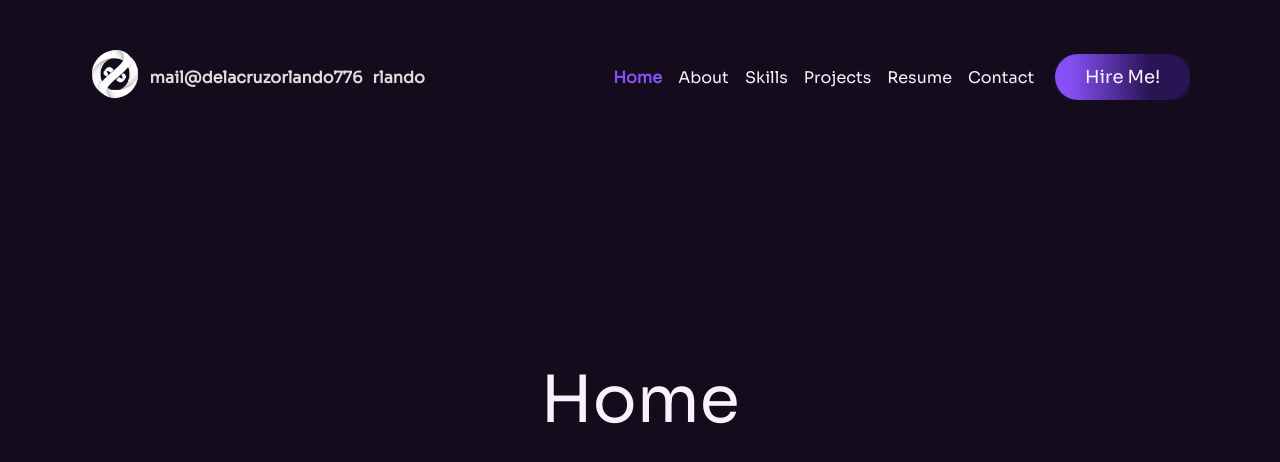
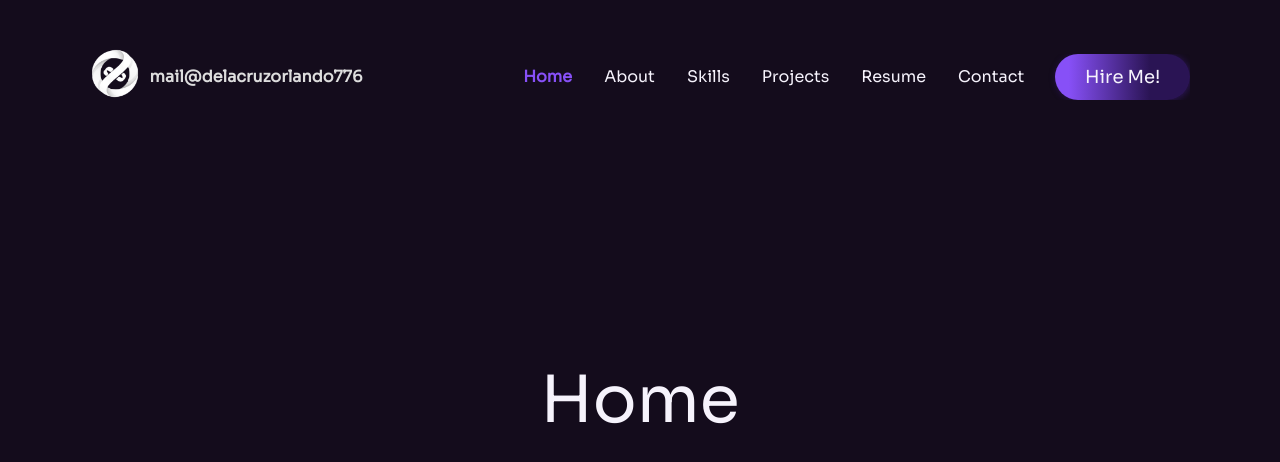
Before and after one commit to orly07/my-portfolio, a React (Vite) app: page / in a window 1280 px wide. Shown: the top 462 px of the page. Built offline with nearby package versions, Linux system fonts and the light colour scheme.

Commit message:
enhance: accessibility score in lighthouse

```diff
--- a/src/components/Buttons/HireMe.jsx
+++ b/src/components/Buttons/HireMe.jsx
@@ -1,3 +1,4 @@
+// src/components/Buttons/HireMe.jsx
 import * as S from "./styles/HireMe.styled"
 const HireMe = () => {
   return (
--- a/src/components/Navbar/Navbar.jsx
+++ b/src/components/Navbar/Navbar.jsx
@@ -1,35 +1,88 @@
-import { useState, useEffect } from "react";
+import { useState, useEffect, useCallback, useMemo, lazy, Suspense } from "react";
 import { Link } from "react-scroll";
 import { Menu, X } from "lucide-react";
-
+import { navLinks } from "./navLinks";
 import * as S from "./Navbar.styled";
 import logo from "../../assets/my-logo.png";
-import { HireMe } from "../Buttons";
-import { navLinks } from "./navLinks";
+
+const HireMe = lazy(() => import("../Buttons/HireMe"));
 
 const Navbar = () => {
   const [isOpen, setIsOpen] = useState(false);
   const [isScrolled, setIsScrolled] = useState(false);
 
-  // Scroll effect
   useEffect(() => {
-    const handleScroll = () => setIsScrolled(window.scrollY > 100);
-    window.addEventListener("scroll", handleScroll);
+    let ticking = false;
+
+    const handleScroll = () => {
+      if (!ticking) {
+        requestAnimationFrame(() => {
+          setIsScrolled(window.scrollY > 100);
+          ticking = false;
+        });
+        ticking = true;
+      }
+    };
+
+    window.addEventListener("scroll", handleScroll, { passive: true });
     return () => window.removeEventListener("scroll", handleScroll);
   }, []);
 
-  const toggleMenu = () => setIsOpen((prev) => !prev);
-  const closeMenu = () => setIsOpen(false);
+  const toggleMenu = useCallback(() => setIsOpen(prev => !prev), []);
+  const closeMenu = useCallback(() => setIsOpen(false), []);
+
+  const mobileNavLinks = useMemo(() => (
+    navLinks.map(({ id, label, to, icon: Icon }) => (
+      <li key={id}>
+        <Link
+          to={to}
+          spy
+          smooth
+          duration={1000}
+          offset={-50}
+          activeClass="active"
+          onClick={closeMenu}
+        >
+          {Icon && <Icon size={18} />}
+          <span>{label}</span>
+        </Link>
+      </li>
+    ))
+  ), [closeMenu]);
+
+  const desktopNavLinks = useMemo(() => (
+    navLinks.map(({ id, label, to }) => (
+      <li key={id}>
+        <Link
+          to={to}
+          spy
+          smooth
+          duration={1000}
+          offset={-50}
+          activeClass="active"
+        >
+          <span>{label}</span>
+        </Link>
+      </li>
+    ))
+  ), []);
+
+  const currentYear = useMemo(() => new Date().getFullYear(), []);
 
   return (
     <>
-      {/* Navbar */}
       <S.NavbarWrapper $isScrolled={isScrolled}>
         <S.Container>
           {/* Brand */}
           <S.Brand>
             <Link to="home" smooth duration={1000}>
-              <S.Logo src={logo} alt="My Logo" />
+              <S.Logo
+                src={logo}
+                alt="My Logo"
+                width="50"
+                height="50"
+                loading="eager"
+              />
             </Link>
             <S.Heading>
               <Link to="home" smooth duration={1000}>
@@ -41,26 +94,19 @@ const Navbar = () => {
 
           {/* Desktop Nav */}
           <S.NavlistDesktop>
-            {navLinks.map(({ id, label, to }) => (
-              <li key={id}>
-                <Link
-                  to={to}
-                  spy
-                  smooth
-                  duration={1000}
-                  offset={-50}
-                  activeClass="active"
-                >
-                  <span>{label}</span>
-                </Link>
-              </li>
-            ))}
+            {desktopNavLinks}
           </S.NavlistDesktop>
 
           {/* Mobile Menu Icon + HireMe */}
           <S.MobileControls>
-            <HireMe />
-            <S.MenuIcon onClick={toggleMenu} aria-label="Toggle menu">
+            <Suspense fallback={<div>Loading...</div>}>
+              <HireMe />
+            </Suspense>
+            <S.MenuIcon
+              onClick={toggleMenu}
+              aria-label={isOpen ? "Close menu" : "Open menu"}
+              aria-expanded={isOpen}
+            >
               {isOpen ? <X size={28} /> : <Menu size={28} />}
             </S.MenuIcon>
           </S.MobileControls>
@@ -68,39 +114,32 @@ const Navbar = () => {
       </S.NavbarWrapper>
 
       {/* Mobile Overlay */}
-      <S.MobileOverlay $isOpen={isOpen} onClick={closeMenu} />
+      <S.MobileOverlay
+        $isOpen={isOpen}
+        onClick={closeMenu}
+        aria-hidden={!isOpen}
+      />
 
       {/* Mobile Menu */}
-      <S.NavlistMobile $isOpen={isOpen}>
-        {/* Logo + Name */}
+      <S.NavlistMobile
+        $isOpen={isOpen}
+        aria-hidden={!isOpen}
+      >
         <S.MobileHeader>
-          <S.Logo src={logo} />
+          <S.Logo
+            src={logo}
+            alt="My Logo"
+            width="50"
+            height="50"
+          />
           <S.Heading2>rlando</S.Heading2>
         </S.MobileHeader>
 
-        {/* Nav Links */}
-        {navLinks.map(({ id, label, to, icon: Icon }) => (
-          <li key={id}>
-            <Link
-              to={to}
-              spy
-              smooth
-              duration={1000}
-              offset={-50}
-              activeClass="active"
-              onClick={closeMenu}
-            >
-              {Icon && <Icon size={18} />}
-              <span>{label}</span>
-            </Link>
-          </li>
-        ))}
+        {mobileNavLinks}
 
-        {/* Footer */}
         <S.NavlistFooter>
           <p>
-            Developed by Orlando Dela Cruz | &copy;{new Date().getFullYear()}{" "}
-            All Rights Reserved
+            Developed by Orlando Dela Cruz | &copy;{currentYear} All Rights Reserved
           </p>
         </S.NavlistFooter>
       </S.NavlistMobile>
--- a/src/components/Navbar/Navbar.styled.js
+++ b/src/components/Navbar/Navbar.styled.js
@@ -1,4 +1,14 @@
 import styled, { css } from "styled-components";
+
+// Reusable mixins for better maintainability
+const hoverTransition = css`
+  transition: all 0.3s ease;
+`;
+
+const flexCenter = css`
+  display: flex;
+  align-items: center;
+`;
 
 /* Navbar Wrapper */
 export const NavbarWrapper = styled.nav`
@@ -30,48 +40,53 @@ export const NavbarWrapper = styled.nav`
 
 /* Layout Container */
 export const Container = styled.div`
-  display: flex;
+  ${flexCenter}
   justify-content: space-between;
-  align-items: center;
-  margin-bottom: ${({mb}) => mb || "0"};
+  margin-bottom: ${({ mb }) => mb || "0"};
 `;
 
 /* Brand */
 export const Brand = styled.div`
-  display: flex;
-  align-items: center;
+  ${flexCenter}
   gap: 0.625rem;
 `;
 
 export const Logo = styled.img`
   width: 50px;
-  height: auto;
+  height: 50px;
   border-radius: 50%;
   cursor: pointer;
-  transition: transform 0.3s ease;
+  ${hoverTransition}
+
   &:hover {
     transform: scale(1.05);
   }
 `;
 
-export const Heading = styled.h1`
+const headingStyles = css`
   font-size: ${({ theme }) => theme.typography.body.fontSize};
   cursor: pointer;
-  transition: color 0.3s ease;
+  ${hoverTransition}
+
   &:hover {
     color: ${({ theme }) => theme.colors.primary};
   }
+`;
+
+export const Heading = styled.h1`
+  ${headingStyles}
+
   @media ${({ theme }) => theme.media.md} {
     display: none;
   }
 `;
 
 export const Heading2 = styled.h2`
-  font-size: ${({ theme }) => theme.typography.body.fontSize};
-  cursor: pointer;
-  transition: color 0.3s ease;
-  &:hover {
-    color: ${({ theme }) => theme.colors.primary};
+  ${headingStyles}
+  display: none;
+
+  @media ${({ theme }) => theme.media.md} {
+    display: block;
   }
 `;
 
@@ -85,27 +100,34 @@ export const MenuIcon = styled.button`
   transition: transform 0.2s ease;
   margin-left: 1.25rem;
   z-index: 1000;
+  padding: 0.25rem;
 
   @media ${({ theme }) => theme.media.lg} {
     display: block;
+  }
+
+  &:focus-visible {
+    outline: 2px solid ${({ theme }) => theme.colors.primary};
+    outline-offset: 2px;
   }
 `;
 
 /* Desktop Nav */
 export const NavlistDesktop = styled.ul`
-  display: flex;
-  align-items: center;
-  gap: 1rem;
+  ${flexCenter}
+  gap: 0.75rem;
   margin-left: auto;
 
   li {
     list-style: none;
+
     a {
       text-decoration: none;
       color: ${({ theme }) => theme.colors.text.light};
       font-weight: ${({ theme }) => theme.typography.heading.weight.medium};
-      transition: all 0.3s ease;
-
+      ${hoverTransition}
+      padding: 0 0.625rem;
+      cursor: pointer;
       &:hover {
         color: ${({ theme }) => theme.colors.primary};
         text-shadow: 0 0 6px ${({ theme }) => theme.colors.primary}66;
@@ -114,6 +136,11 @@ export const NavlistDesktop = styled.ul`
       &.active {
         color: ${({ theme }) => theme.colors.primary};
         font-weight: ${({ theme }) => theme.typography.heading.weight.bold};
+      }
+
+      &:focus-visible {
+        outline: 2px solid ${({ theme }) => theme.colors.primary};
+        outline-offset: 2px;
       }
     }
   }
@@ -153,6 +180,7 @@ export const NavlistMobile = styled.ul`
     top: 0;
     left: ${({ $isOpen }) => ($isOpen ? "0" : "-100%")};
     width: 70%;
+    max-width: 300px;
     height: 100vh;
     background-color: ${({ theme }) => theme.colors.background.main};
     backdrop-filter: blur(10px);
@@ -160,17 +188,18 @@ export const NavlistMobile = styled.ul`
     z-index: 999;
     padding: 20px;
     gap: 0.625rem;
+    overflow-y: auto;
 
     li {
       width: 100%;
       list-style: none;
+
       a {
         text-decoration: none;
         color: ${({ theme }) => theme.colors.text.light};
         font-size: ${({ theme }) => theme.typography.heading.size.h6};
-        transition: color 0.3s ease;
-        display: flex;
-        align-items: center;
+        ${hoverTransition}
+        ${flexCenter}
         gap: 0.75rem;
         width: 100%;
         padding: 0.75rem 0.75rem 0.75rem 3rem;
@@ -187,31 +216,33 @@ export const NavlistMobile = styled.ul`
             theme.typography.heading.weight.semiBold};
           background-color: ${({ theme }) => theme.colors.accent};
         }
+
+        &:focus-visible {
+          outline: 2px solid ${({ theme }) => theme.colors.primary};
+          outline-offset: 2px;
+        }
       }
     }
   }
 `;
 
 export const MobileControls = styled.div`
-  display: flex;
-  align-items: center;
+  ${flexCenter}
   gap: 1rem;
 `;
 
 export const MobileHeader = styled.div`
-  display: flex;
-  align-items: center;
+  ${flexCenter}
   gap: 0.625rem;
   margin-bottom: 2rem;
 `;
 
-
 export const NavlistFooter = styled.div`
-  border-top: 1px solid ${({theme}) => theme.colors.text.main};
+  border-top: 1px solid ${({ theme }) => theme.colors.text.main};
   margin-top: 50px;
   padding: 10px;
 
   p {
-    font-size: ${({theme}) => theme.typography.body.footerText};
+    font-size: ${({ theme }) => theme.typography.body.footerText};
   }
-`
+`;
```
